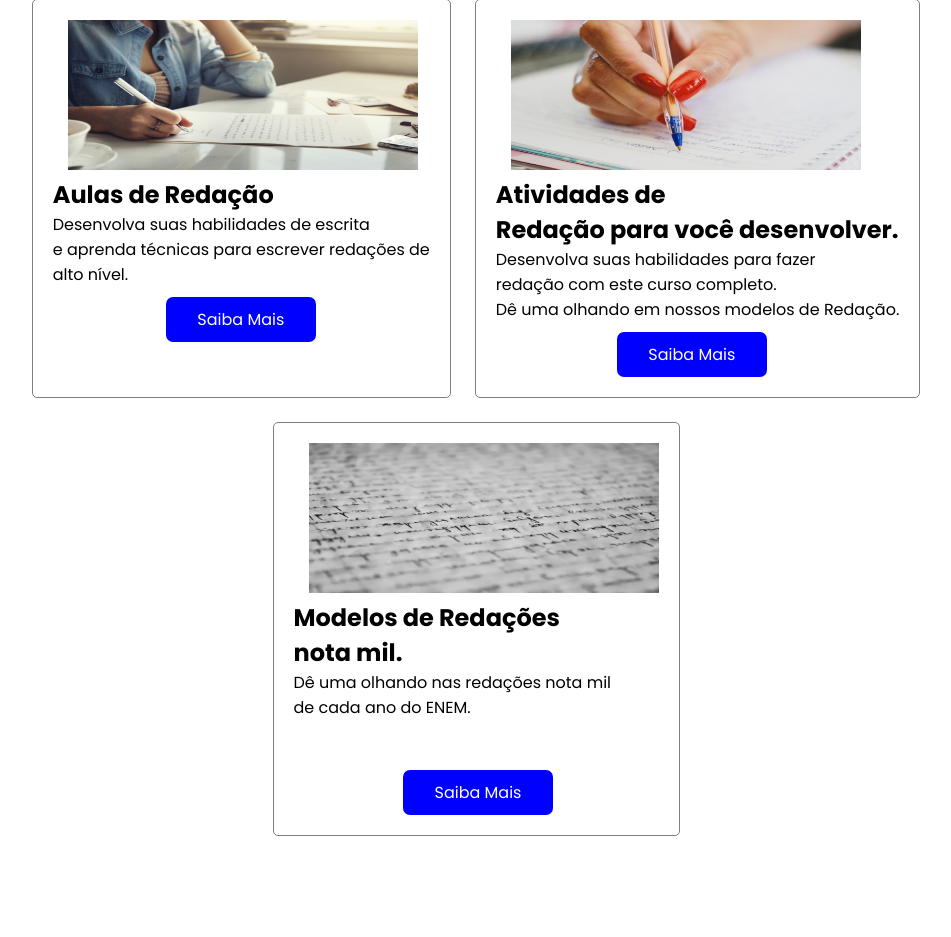
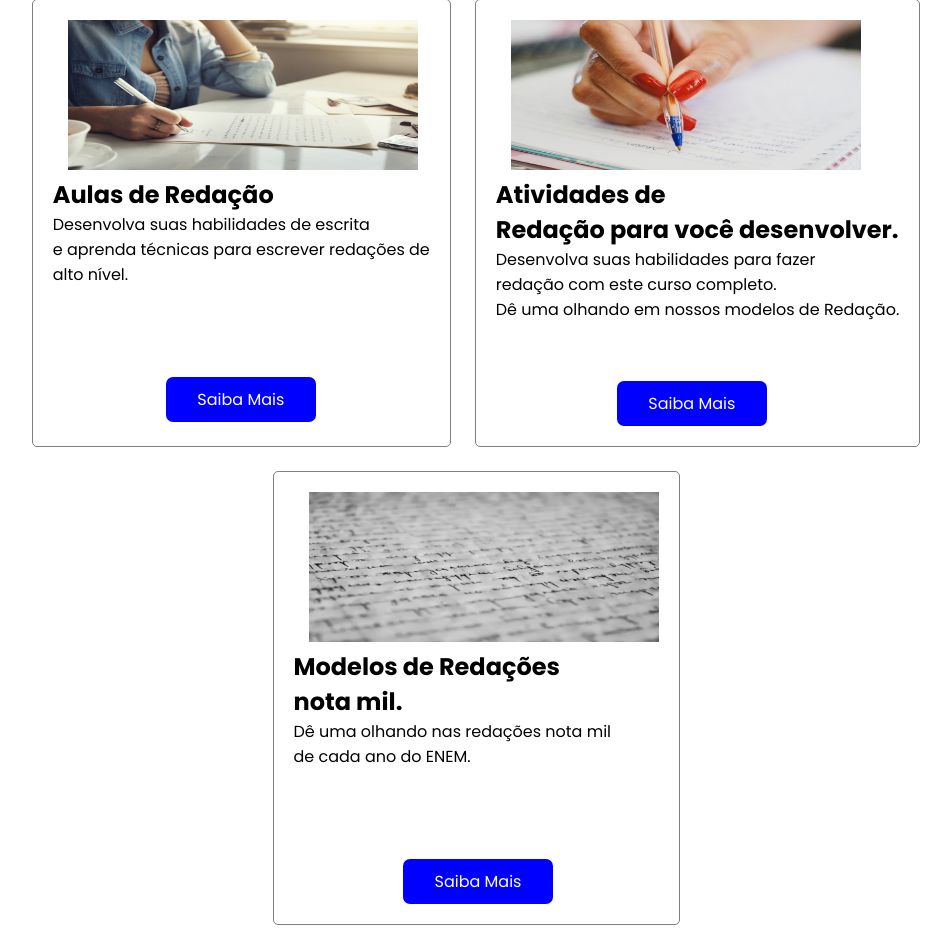
Before and after one commit to Renata-Silvax/Projeto-EduConnect, a Django app: template templates/pag_inicial.html in a window 1280 px wide. Shown: the part 1851-2788 px from the top of the page, without its empty margins (164-1115 px from the left). Before the commit the page ends 2687 px from the top, so only its background shows below. Run offline with Django 5.2, Linux system fonts and the light colour scheme; the template is opened without the code that fills it, so the values that code supplies are empty.

Commit message:
Ajustando botões da página inicial
Ajustando botões da página inicial

```diff
--- a/css/style_pag_inicial.css
+++ b/css/style_pag_inicial.css
@@ -100,21 +100,8 @@ details summary {
     margin: 12px;
 }
 
-.button {
-    background-color: blue;
-    color: white;
-    width: 150px;
-    text-decoration: none;
-    border-radius: 7px;
-    justify-content: center;
-    align-items: center;
-    height: 45px;
-    display: flex;
-    margin-top: 10px;
-    text-align: center;
-    margin-left: 30%;
-}
 
+.button,
 .button3 {
     background-color: blue;
     color: white;
@@ -125,8 +112,28 @@ details summary {
     align-items: center;
     height: 45px;
     display: flex;
-    margin-top: 50px;
+    margin-top: 90px;
+    text-align: center;
     margin-left: 30%;
+}
+
+.button2 {
+    background-color: blue;
+    color: white;
+    width: 150px;
+    text-decoration: none;
+    border-radius: 7px;
+    justify-content: center;
+    align-items: center;
+    height: 45px;
+    display: flex;
+    margin-top: 59px;
+    text-align: center;
+    margin-left: 30%;
+}
+
+.button:hover, .button2:hover, .button3:hover {
+    background: #0056b3;
 }
 
 img {
--- a/templates/pag_card.html
+++ b/templates/pag_card.html
@@ -8,7 +8,7 @@
     <link rel="preconnect" href="https://fonts.googleapis.com">
     <link rel="preconnect" href="https://fonts.gstatic.com" crossorigin>
     <link href="https://fonts.googleapis.com/css2?family=Poppins:wght@200italic&display=swap" rel="stylesheet">
-    <title> Conectivo, Meio/Modo e Citações</title>
+    <title>Estruras</title>
 </head>
 
 <body>
--- a/templates/pag_inicial.html
+++ b/templates/pag_inicial.html
@@ -110,7 +110,7 @@
                 <p>Desenvolva suas habilidades para fazer <br>
                     redação com este curso completo. <br>
                     Dê uma olhando em nossos modelos de Redação.</p>
-                <a div class="button" href="">Saiba Mais</a>
+                <a div class="button2" href="">Saiba Mais</a>
             </div>
 
             <div class="card">
```
